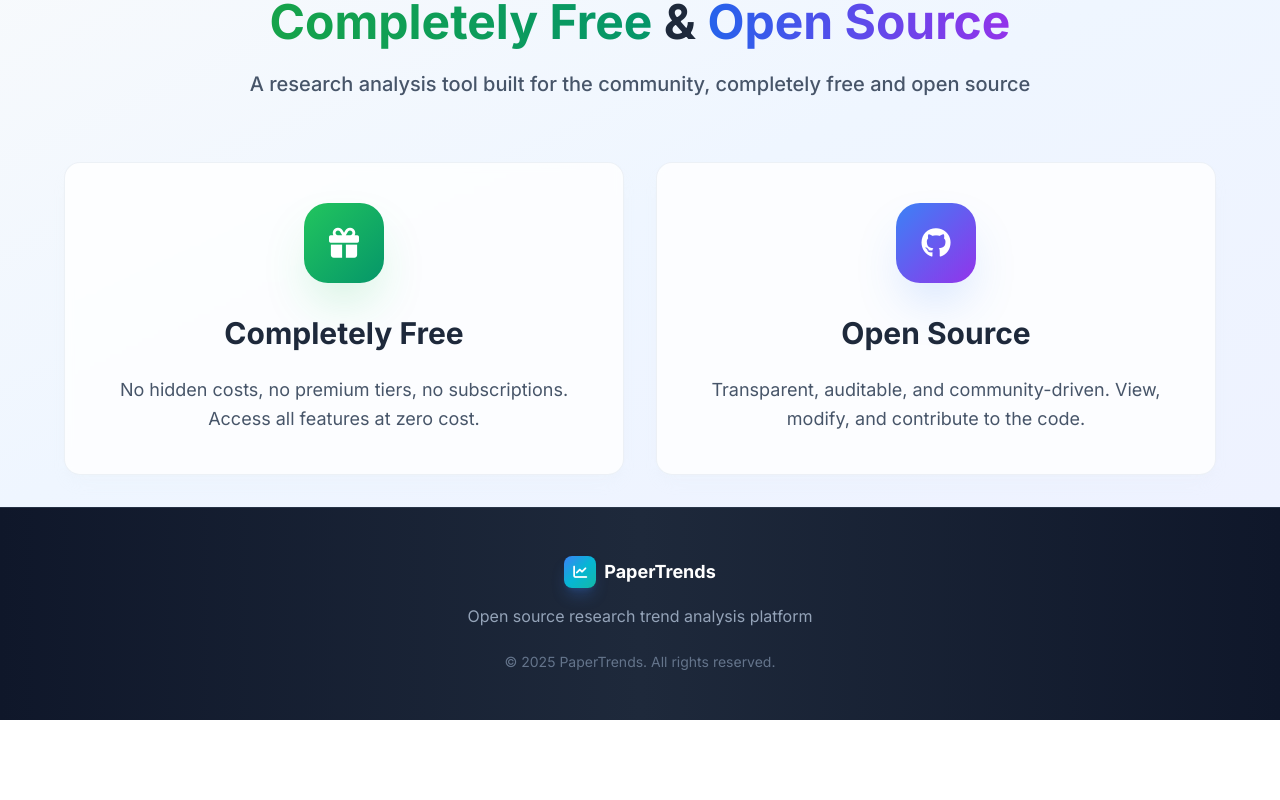
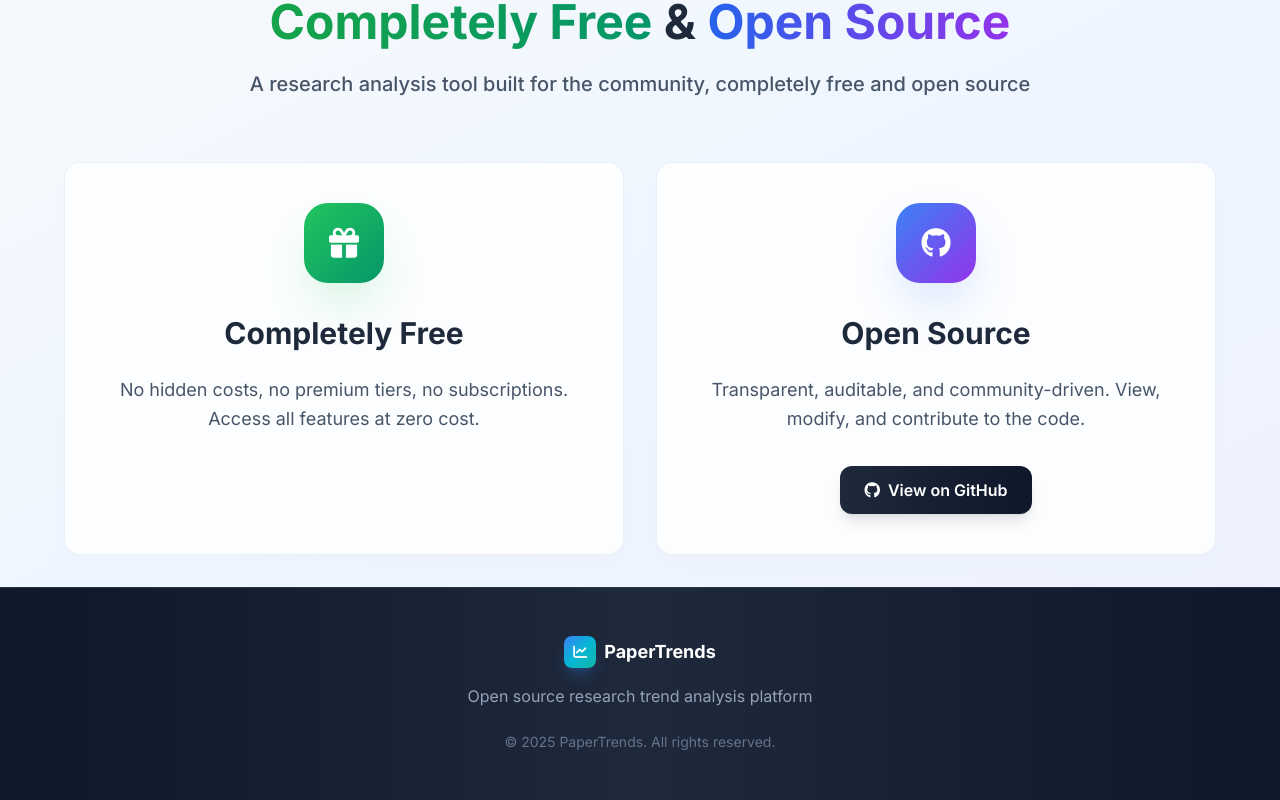
Before and after one commit to tamara1031/papertrends-frontend, a Next.js app: page / in a window 1280 px wide. Shown: the part 1787-2587 px from the top of the page. Before the commit the page ends 2507 px from the top, so only its background shows below. Built offline with nearby package versions, Linux system fonts and the light colour scheme; no server answers.

Commit message:
add repo link

```diff
--- a/src/components/sections/AboutSection.tsx
+++ b/src/components/sections/AboutSection.tsx
@@ -46,9 +46,18 @@ export default function AboutSection() {
             <h3 className="text-3xl font-bold text-slate-800 dark:text-slate-200 mb-6">
               Open Source
             </h3>
-            <p className="text-slate-600 dark:text-slate-300 text-lg leading-relaxed">
+            <p className="text-slate-600 dark:text-slate-300 text-lg leading-relaxed mb-8">
               Transparent, auditable, and community-driven. View, modify, and contribute to the code.
             </p>
+            <a
+              href="https://github.com/tamara1031/papertrends-frontend"
+              target="_blank"
+              rel="noopener noreferrer"
+              className="inline-flex items-center px-6 py-3 bg-gradient-to-r from-slate-800 to-slate-900 hover:from-slate-900 hover:to-black dark:from-slate-700 dark:to-slate-800 dark:hover:from-slate-600 dark:hover:to-slate-700 text-white font-semibold rounded-xl shadow-lg hover:shadow-xl transition-all duration-300 hover:scale-105 active:scale-95 focus:outline-none focus:ring-2 focus:ring-blue-500/50 focus:ring-offset-2 dark:focus:ring-offset-slate-900"
+            >
+              <i className="fab fa-github mr-2"></i>
+              View on GitHub
+            </a>
           </Card>
         </div>
 
--- a/src/components/sections/AcknowledgmentsContent.tsx
+++ b/src/components/sections/AcknowledgmentsContent.tsx
@@ -233,22 +233,15 @@ export default function AcknowledgmentsContent() {
                 PaperTrends is an open source project. We welcome contributions, feedback, and suggestions
                 from the research community.
               </p>
-              <div className="flex flex-col sm:flex-row gap-4 justify-center">
+              <div className="flex justify-center">
                 <a
-                  href="https://github.com"
+                  href="https://github.com/tamara1031/papertrends-frontend"
                   target="_blank"
                   rel="noopener noreferrer"
                   className="inline-flex items-center px-6 py-3 bg-gradient-to-r from-blue-600 to-blue-700 hover:from-blue-700 hover:to-blue-800 text-white font-semibold rounded-xl shadow-lg hover:shadow-xl transition-all duration-300 hover:scale-105 active:scale-95 focus:outline-none focus:ring-2 focus:ring-blue-500/50 focus:ring-offset-2 dark:focus:ring-offset-slate-900"
                 >
                   <i className="fab fa-github mr-2"></i>
                   View on GitHub
-                </a>
-                <a
-                  href="mailto:contact@papertrends.com"
-                  className="inline-flex items-center px-6 py-3 bg-white/80 dark:bg-slate-800/80 hover:bg-white dark:hover:bg-slate-800 text-slate-800 dark:text-slate-200 font-semibold rounded-xl border border-slate-200 dark:border-slate-700 shadow-lg hover:shadow-xl transition-all duration-300 hover:scale-105 active:scale-95 focus:outline-none focus:ring-2 focus:ring-slate-500/50 focus:ring-offset-2 dark:focus:ring-offset-slate-900"
-                >
-                  <i className="fas fa-envelope mr-2"></i>
-                  Contact Us
                 </a>
               </div>
             </div>
--- a/src/lib/data/arxiv-categories.ts
+++ b/src/lib/data/arxiv-categories.ts
@@ -331,7 +331,6 @@ export const topicModelingInfo = {
     "Automatic discovery of research themes",
     "Identification of emerging topics",
     "Semantic understanding of paper content",
-    "Citation-based paper similarity",
     "Research gap identification"
   ]
 }
```
